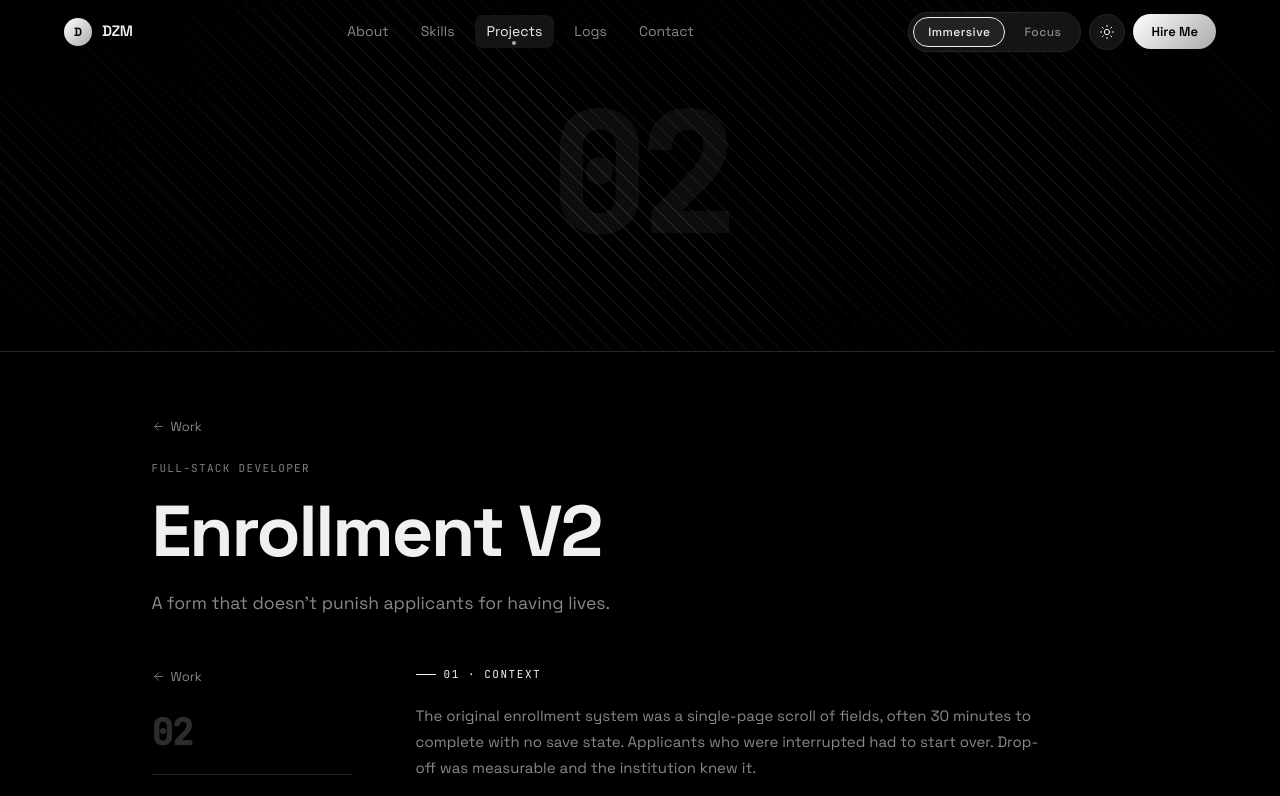
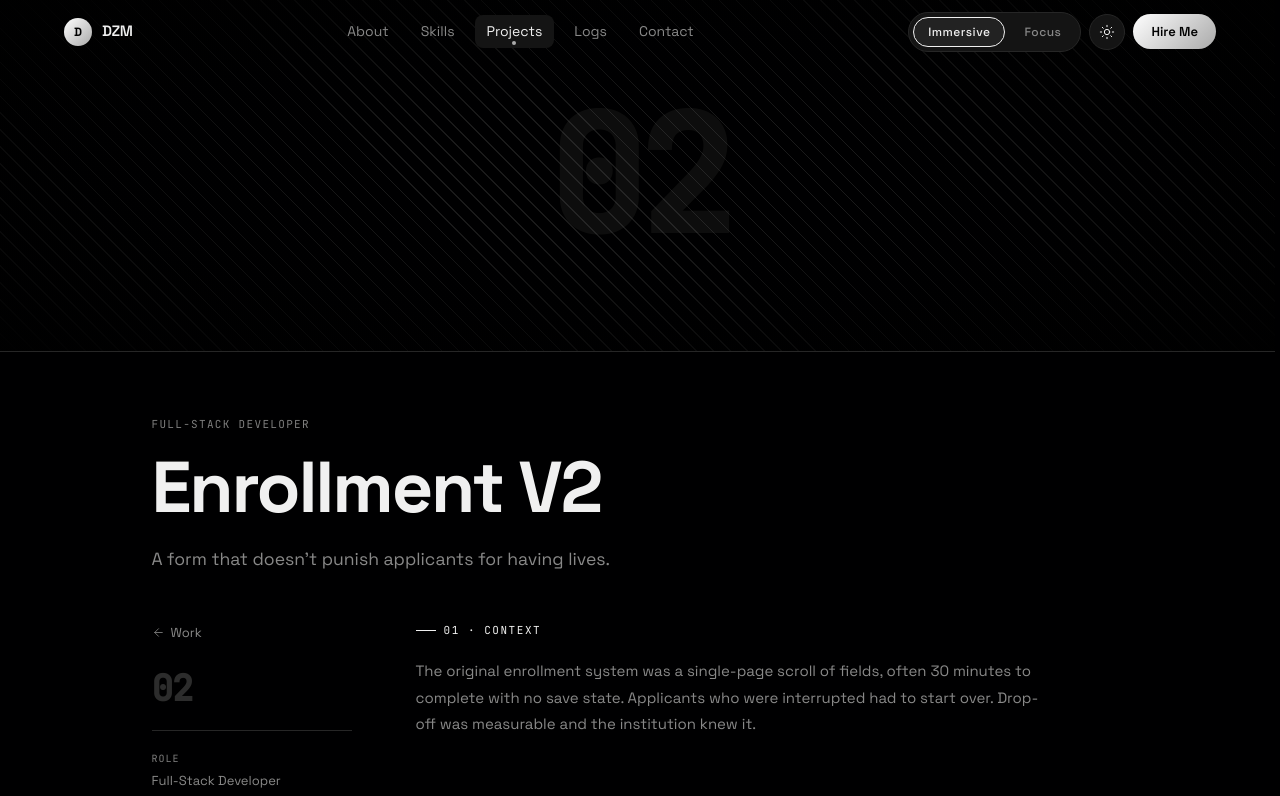
Before and after one commit to DebZakari/portfolio, a Next.js app: page /projects/enrollment-v2 in a window 1280 px wide. Shown: the top 796 px of the page. Built offline with nearby package versions, Linux system fonts and the light colour scheme.

Commit message:
fix: update Link component class for consistent styling on mobile

```diff
--- a/src/components/ProjectDetail.tsx
+++ b/src/components/ProjectDetail.tsx
@@ -640,9 +640,8 @@ export default function ProjectDetail({
           {/* Back — mobile only */}
           <Link
             href="/#projects"
-            className="md:hidden"
+            className="inline-flex md:hidden"
             style={{
-              display: "inline-flex",
               alignItems: "center",
               gap: 6,
               textDecoration: "none",
```
